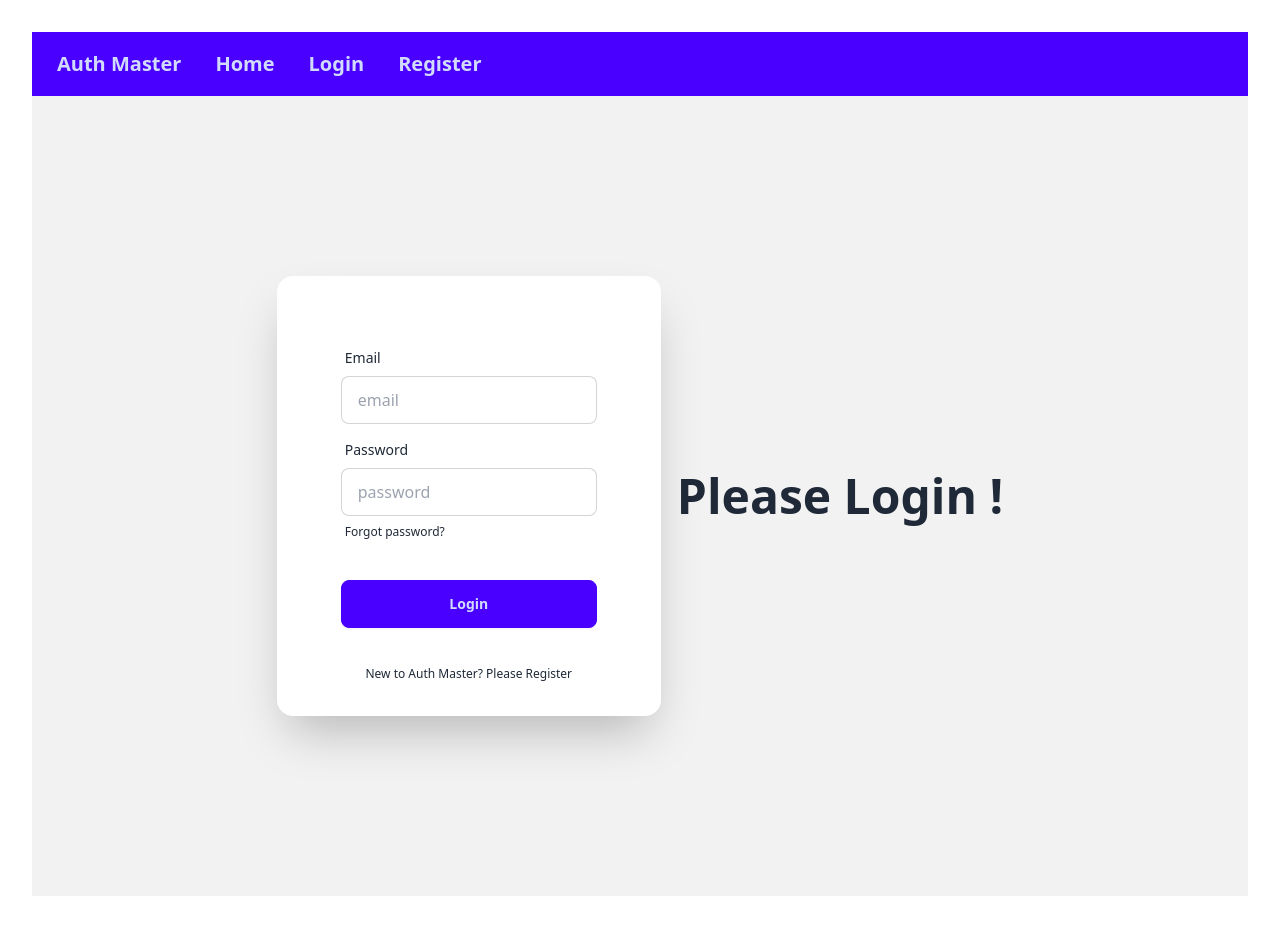
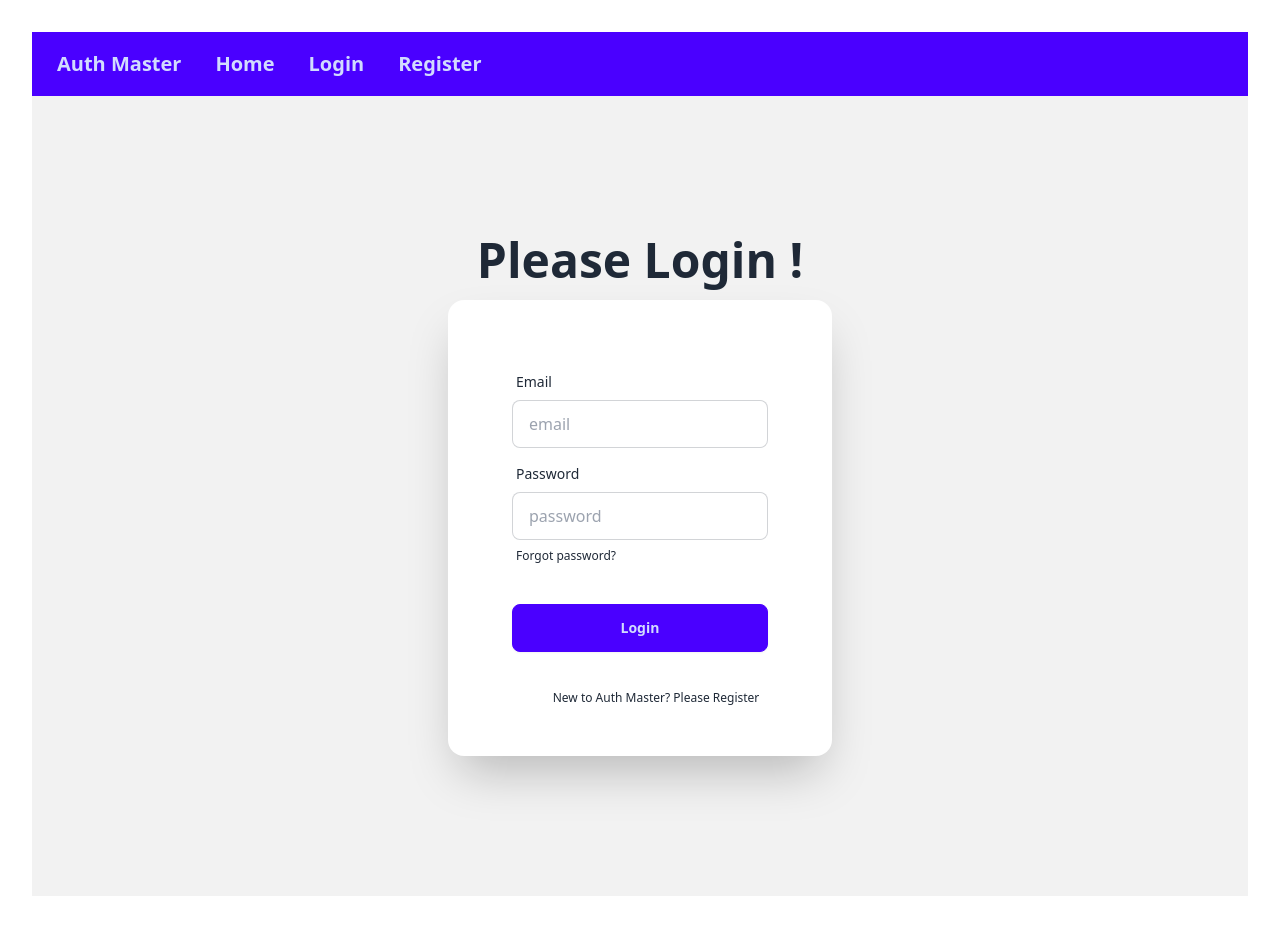
Before and after one commit to sadiaprova12/Auth-Firebase-Context-Tailwind, a React (Vite) app: page /login in a window 1280 px wide. Built offline with nearby package versions, Linux system fonts and the light colour scheme; no server answers.

Commit message:
added login page

```diff
--- a/src/components/Login.jsx
+++ b/src/components/Login.jsx
@@ -25,8 +25,8 @@ const Login = () => {
 
     return (
         <div className="hero min-h-screen bg-base-200">
-  <div className="hero-content flex-col lg:flex-row-reverse">
-    <div className="text-center lg:text-left">
+  <div className="hero-content flex-col ">
+    <div className="text-center ">
       <h1 className="text-5xl font-bold">Please Login !</h1>
 
     </div>
@@ -51,11 +51,11 @@ const Login = () => {
           <button className="btn btn-primary">Login</button>
         </div>
       </form>
-      <Link>
-      <Link to="/register" className="label-text-alt link link-hover">
+      <p className='mb-4 ml-8'>
+                        <Link to="/register" className="label-text-alt link link-hover">
                             New to Auth Master? Please Register
                         </Link>
-      </Link>
+                    </p>
     </div>
   </div>
 </div>
```
